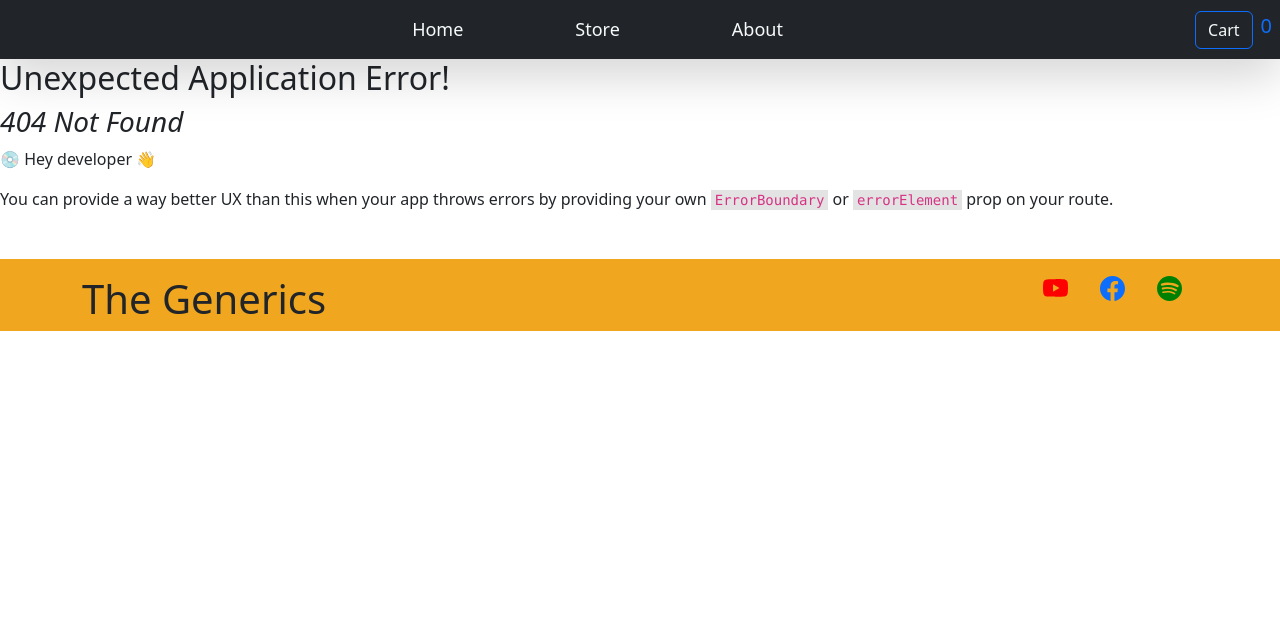
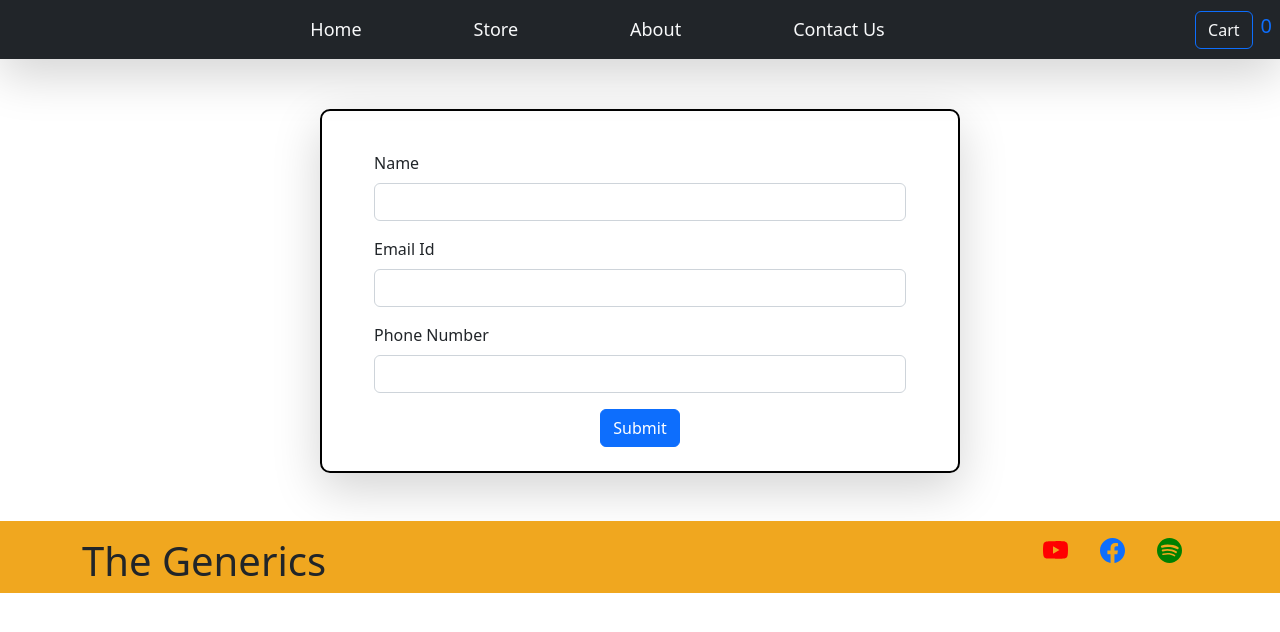
Before and after one commit to NagendraVarma1/Ecommerce-Website-Main, a React (Create React App) app: page /contactUs in a window 1280 px wide. Before the commit this address had no page. Shown: the top 632 px of the page. Built offline with nearby package versions, Linux system fonts and the light colour scheme.

Commit message:
Contact page

```diff
--- a/src/App.js
+++ b/src/App.js
@@ -7,11 +7,13 @@ import Cart from "./Components/Cart/Cart";
 import CartProvider from "./Store/CartContext/CartProvider";
 import About from "./Components/About/About";
 import Home from "./Components/Home/Home";
+import Contact from "./Components/Contact/Contact";
 
 const router = createBrowserRouter([
   {path: '/', element: <ProductList />},
   {path: '/about', element: <About />},
-  {path: '/home', element: <Home /> }
+  {path: '/home', element: <Home /> },
+  {path: '/contactUs', element: <Contact />}
 ])
 
 const App = () => {
--- /dev/null
+++ b/src/Components/Contact/Contact.js
@@ -0,0 +1,65 @@
+import React, { useRef } from "react";
+import { Button, Container, Form } from "react-bootstrap";
+
+const Contact = () => {
+  const nameInputRef = useRef();
+  const emailInputRef = useRef();
+  const phoneInputRef = useRef();
+
+  async function formSubmitHandler(event) {
+    event.preventDefault();
+
+      let name = nameInputRef.current.value;
+      let email = emailInputRef.current.value;
+      let phoneNumber = phoneInputRef.current.value;
+
+      let details = {
+        name,
+        email,
+        phoneNumber,
+      };
+      const response = await fetch('https://react-project-4e5e7-default-rtdb.firebaseio.com/details.json', {
+        method: 'POST',
+        body: JSON.stringify(details),
+        headers : {
+            "Content-Type" : 'application/json'
+        }
+      });
+      await response.json();
+
+      nameInputRef.current.value = "";
+      phoneInputRef.current.value = "";
+      emailInputRef.current.value = "";
+  }
+  return (
+    <Container
+      className="shadow-lg"
+      style={{
+        width: "50%",
+        border: "2px solid black",
+        borderRadius: "10px",
+        marginTop: "50px",
+      }}
+    >
+      <Form className="m-3 p-2" onSubmit={formSubmitHandler}>
+        <Form.Group className="m-3">
+          <Form.Label>Name</Form.Label>
+          <Form.Control type="text" ref={nameInputRef} />
+        </Form.Group>
+        <Form.Group className="m-3">
+          <Form.Label>Email Id</Form.Label>
+          <Form.Control type="email" ref={emailInputRef} />
+        </Form.Group>
+        <Form.Group className="m-3">
+          <Form.Label>Phone Number</Form.Label>
+          <Form.Control type="tel" pattern="[0-9]{10}" ref={phoneInputRef} />
+        </Form.Group>
+        <div style={{ textAlign: "center" }}>
+          <Button type="submit">Submit</Button>
+        </div>
+      </Form>
+    </Container>
+  );
+};
+
+export default Contact;
--- a/src/Components/Header/Header2.js
+++ b/src/Components/Header/Header2.js
@@ -21,7 +21,7 @@ const HeaderTwo = () => {
             width="50"
             height="50"
             fill="black"
-            class="bi bi-play-circle"
+            className="bi bi-play-circle"
             viewBox="0 0 16 16"
           >
             <path d="M8 15A7 7 0 1 1 8 1a7 7 0 0 1 0 14zm0 1A8 8 0 1 0 8 0a8 8 0 0 0 0 16z" />
--- a/src/Components/Home/Home.js
+++ b/src/Components/Home/Home.js
@@ -41,7 +41,7 @@ const Home = () => {
       <Container className="text-center">
         <h1 className="my-3">Tours</h1>
         {tours.map((tour) => (
-          <Row style={{borderBottom: '1px solid black', marginTop: '10px'}}>
+          <Row key={tour.city} style={{borderBottom: '1px solid black', marginTop: '10px'}}>
             <Col>
               <p style={{fontSize: 'medium', fontFamily: 'sans-serif'}}>{tour.date}</p>
             </Col>
--- a/src/Components/NavBar/NavBar.js
+++ b/src/Components/NavBar/NavBar.js
@@ -17,6 +17,7 @@ const NavBar = (props) => {
                     <Nav.Link href='/home' className='mx-sm-1 mx-md-3 mx-lg-5 text-light'>Home</Nav.Link>
                     <Nav.Link href='/' className='mx-sm-1 mx-md-3 mx-lg-5 text-light'>Store</Nav.Link>
                     <Nav.Link href='/about' className='mx-sm-1 mx-md-3 mx-lg-5 text-light'>About</Nav.Link>
+                    <Nav.Link href='/contactUs' className='mx-sm-1 mx-md-3 mx-lg-5 text-light'>Contact Us</Nav.Link>
                 </Nav>
             </Container>
             <Button variant='outline-primary' className='text-light' onClick={props.onCartClick}>Cart</Button>
```
